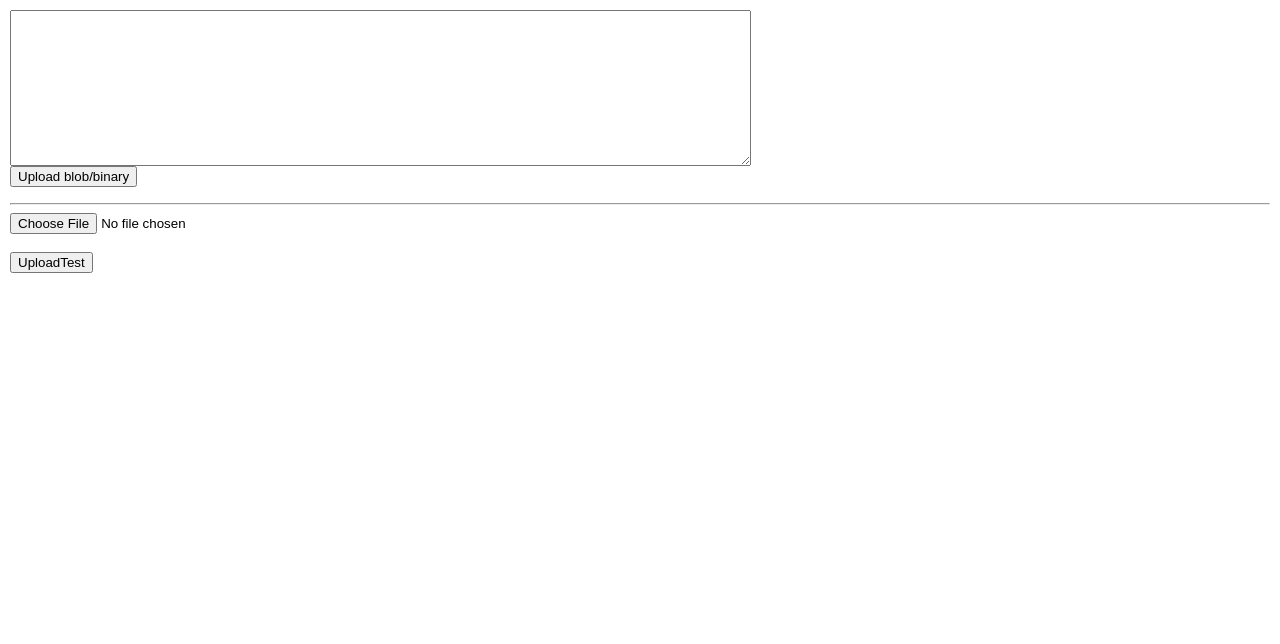
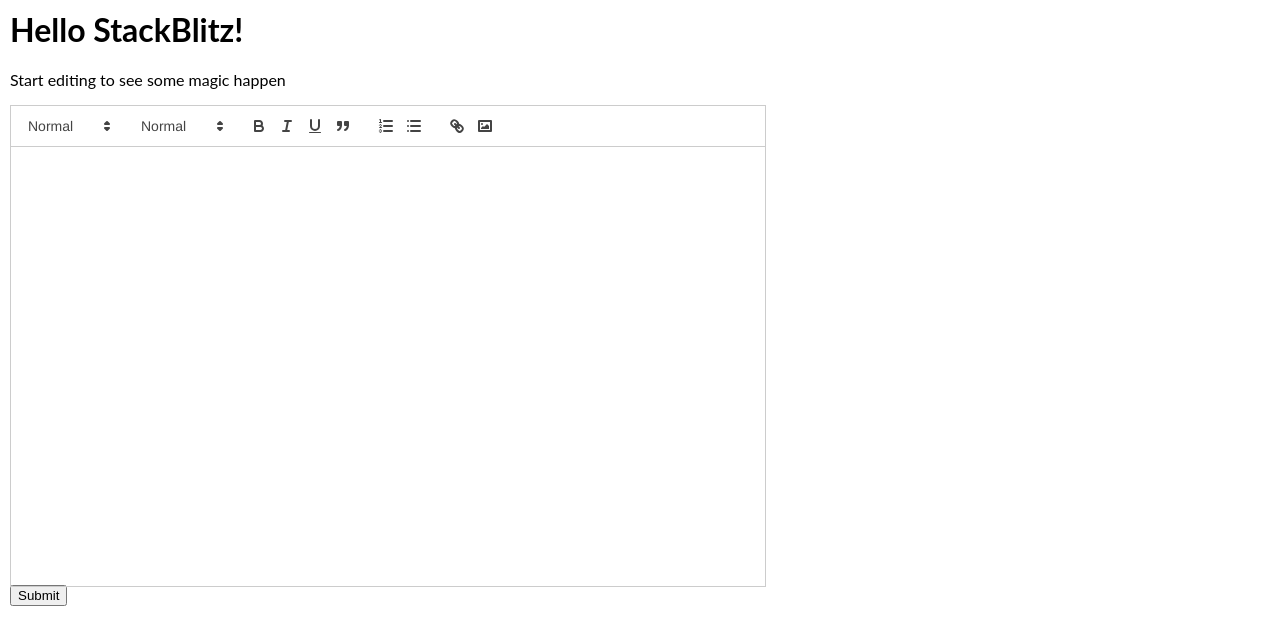
Before and after one commit to herennow155/react-quill-testing, a React (Create React App) app: page / in a window 1280 px wide. Shown: the top 644 px of the page. Built offline with nearby package versions, Linux system fonts and the light colour scheme.

Commit message:
upto app with rich text editor

```diff
--- a/src/App.js
+++ b/src/App.js
@@ -38,8 +38,8 @@ export default function App() {
     <div>
       <h1>Hello StackBlitz!</h1>
       <p>Start editing to see some magic happen </p>
-      <ReactQuill modules = {modules} ref = {editor}/>
-      <button onClick = {editorValues}> Submit </button>
+      <ReactQuill modules = {modules} ref = {editor} className = "quillheight"/>
+      <button onClick = {editorValues} className = 'subButton'> Submit </button>
 
 
     </div>
--- a/src/index.js
+++ b/src/index.js
@@ -11,8 +11,8 @@ const root = createRoot(rootElement);
 
 root.render(
   <StrictMode>
-    {/* <App /> */}
+    <App />
     {/* <Editor /> */}
-    <EditorTest />
+    {/* <EditorTest /> */}
   </StrictMode>
 );
--- a/src/style.css
+++ b/src/style.css
@@ -5,3 +5,10 @@ h1, p {
 body{
   margin: 10px;
 }
+.quillheight{
+  height: 440px;
+  width: 60%
+}
+.subButton{
+  margin-top: 40px;
+}
```
